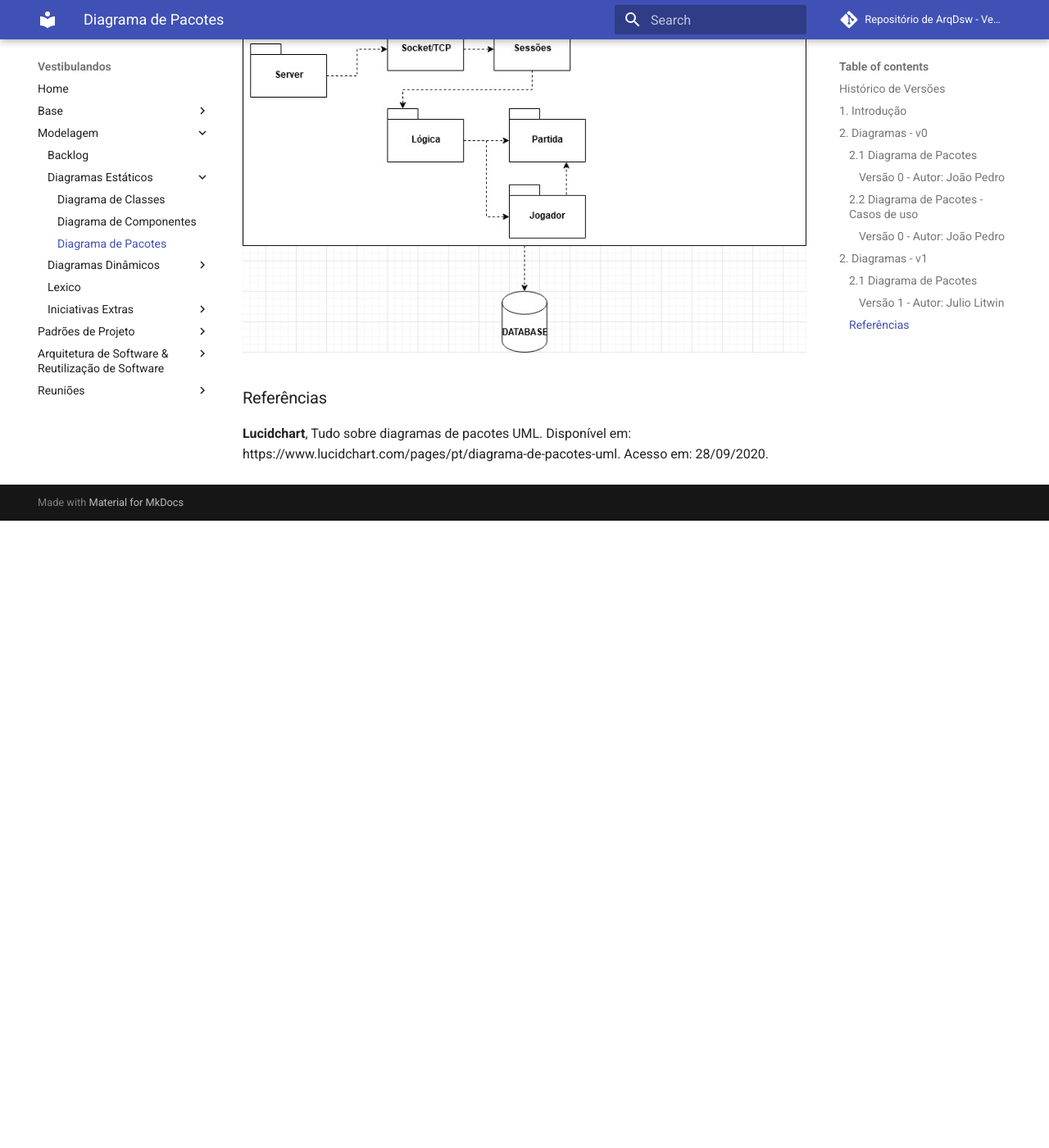
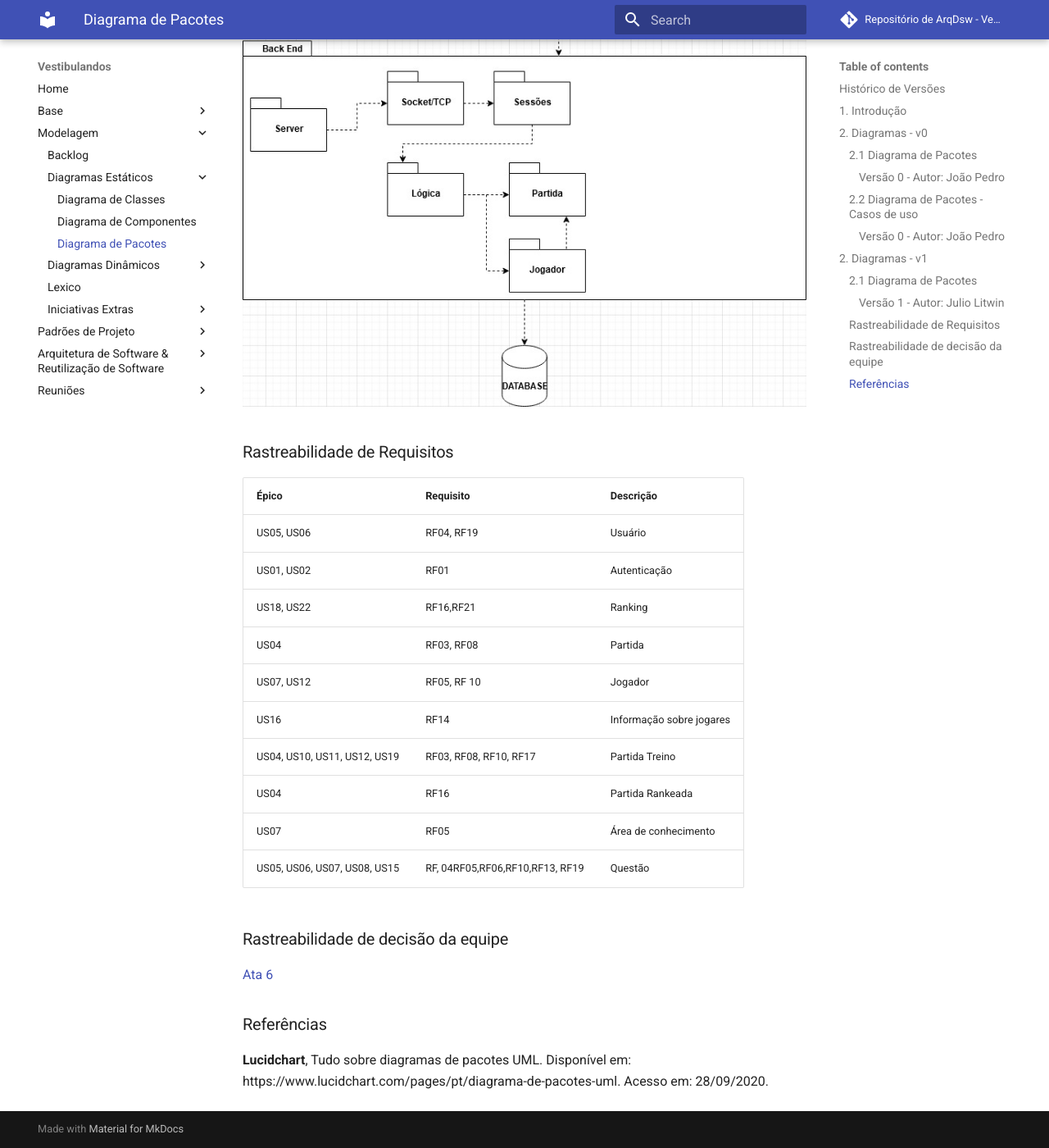
Before and after one commit to UnBArqDsw/2020.1_G4_Vestibulandos, an MkDocs documentation site: the page built from docs/modelagem/diagramas_estaticos/diagrama_de_pacotes.md, in a window 1280 px wide and 1400 px high, scrolled down 2943 px. Shown: the whole window at 82% size. Built offline with MkDocs 1.6.1 and Material for MkDocs 9.7.7, drawn with Linux system fonts in a browser that asks for light colours; comment, search, counter and statistics services are not loaded; before the commit the page ends 3578 px from its top, so only the background shows below that; some of the changed text lies outside the part shown.

Commit message:
Adicionando rastreabilidade de requisitos e decisao em diagrama de pacotes

```diff
--- a/docs/modelagem/diagramas_estaticos/diagrama_de_pacotes.md
+++ b/docs/modelagem/diagramas_estaticos/diagrama_de_pacotes.md
@@ -6,6 +6,7 @@
 |:--------:|:------:|:-----------------------------:|:----------------------------------:|
 | 28/09/2020 | 0.1 | Adicionado o documento | João Pedro |
 | 28/09/2020 | 0.2 | Adicionado nova versão do diagrama de pacote | Julio Litwin |
+| 19/11/2020 | 0.3 | Inserindo rastreabilidade de requisitos e decisão da equipe | Ricardo Canela e Joao Pedro |
 
 ## 1. Introdução
 Diagramas de pacotes são diagramas estruturais usados para mostrar, em uma forma de pacotes, a organização e disposição de vários elementos de modelos. Um pacote é um agrupamento de elementos UML relacionados, como diagramas, documentos, classes ou até mesmo outros pacotes. Cada elemento é colocado dentro do pacote e é representado como uma pasta de arquivo dentro do diagrama, e depois organizado hierarquicamente no diagrama. Diagramas de pacotes são bastante usados para proporcionar uma organização visual de uma arquitetura em camadas de qualquer classificador UML, por exemplo, um sistema de software.
@@ -27,6 +28,26 @@
 #### Versão 1 - Autor: [Julio Litwin](https://github.com/juliolitwin)
 ![DiagramaPacotesV1](../../img/diagramas/diagrama_pacotes_v1.jpg)
 
+### Rastreabilidade de Requisitos
+
+|Épico|Requisito| Descrição |
+|-------|-----|------|
+| US05, US06 | RF04, RF19 | Usuário|
+| US01, US02 | RF01| Autenticação|
+| US18, US22| RF16,RF21 |Ranking|
+| US04| RF03, RF08 | Partida|
+| US07, US12|RF05,  RF 10| Jogador|
+| US16 | RF14 | Informação sobre jogares|
+| US04, US10, US11, US12, US19 | RF03, RF08, RF10, RF17 | Partida Treino|
+| US04| RF16| Partida Rankeada|
+| US07| RF05| Área de conhecimento|
+| US05, US06, US07, US08, US15 | RF, 04RF05,RF06,RF10,RF13, RF19| Questão|
+
+
+### Rastreabilidade de decisão da equipe
+
+[Ata 6](../reunioes/ata_6.md)
+
 
 ### Referências
 **Lucidchart**, Tudo sobre diagramas de pacotes UML. Disponível em: https://www.lucidchart.com/pages/pt/diagrama-de-pacotes-uml. Acesso em: 28/09/2020.
```
Also changed, not shown: docs/modelagem/diagramas_estaticos/diagrama_de_classe.md (+1 -1 lines).
